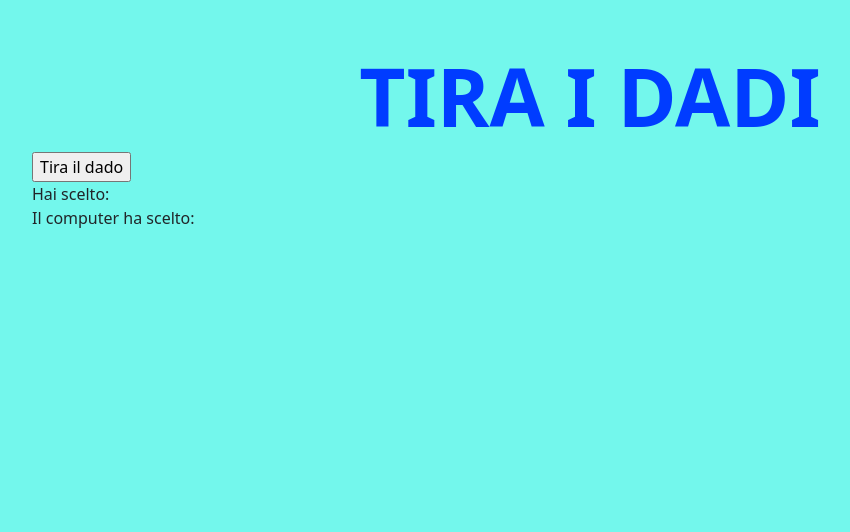
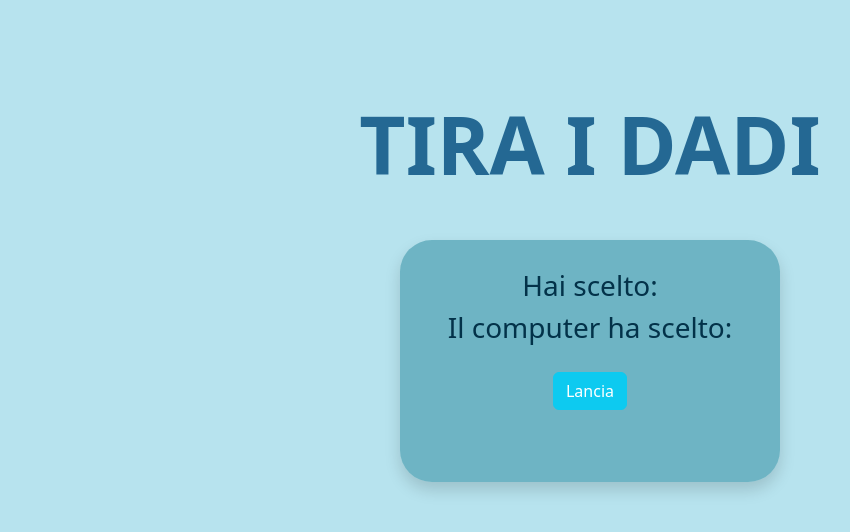
Before and after one commit to MiriamEvardi/js-mail-dadi, a plain HTML site: page js-dadi/index.html in a window 1280 px wide. Shown: the whole page, without its empty margins (50-900 px from the left). Drawn offline with nearby package versions, Linux system fonts and the light colour scheme.

Commit message:
JS dadi styled

```diff
--- a/js-dadi/index.html
+++ b/js-dadi/index.html
@@ -14,15 +14,18 @@
 </head>
 
 <body>
-    <div class="container">
-        <h1 class="text-center mt-5 display-1 fw-bold">TIRA I DADI</h1>
-        <div>
+    <div class="container pt-5 px-3">
+        <h1 class="text-center mt-5 mb-5 display-1 fw-bold">TIRA I DADI</h1>
 
-            <input id="run" type="button" value="Tira il dado">
-            <div id="invalid-choice"></div>
-            <div id="user">Hai scelto:</div>
-            <div id="computer">Il computer ha scelto:</div>
-            <div id="result"></div>
+        <div class="d-flex flex-column align-items-center mx-5">
+            <div class="game px-5 pb-5 rounded-5 shadow ">
+                <div class="fs-3 mt-4 text-center" id="user">Hai scelto:</div>
+                <div class="fs-3 text-center" id="computer">Il computer ha scelto:</div>
+                <div class="my-4 text-center">
+                    <button id="run" type="button" class="btn btn-info text-white">Lancia</button>
+                </div>
+                <div class="fs-3 text-center" id="result"></div>
+            </div>
         </div>
     </div>
 
--- a/js-dadi/style.css
+++ b/js-dadi/style.css
@@ -1,7 +1,13 @@
 body {
-    background-color: rgb(115, 247, 236);
+    background-color: #b7e3ee;
+    color: #033249;
 }
 
 h1 {
-    color: rgb(0, 60, 255);
+    color: #246893;
 }
+
+.game {
+    background-color: #0873896b;
+    height: auto;
+}
```
